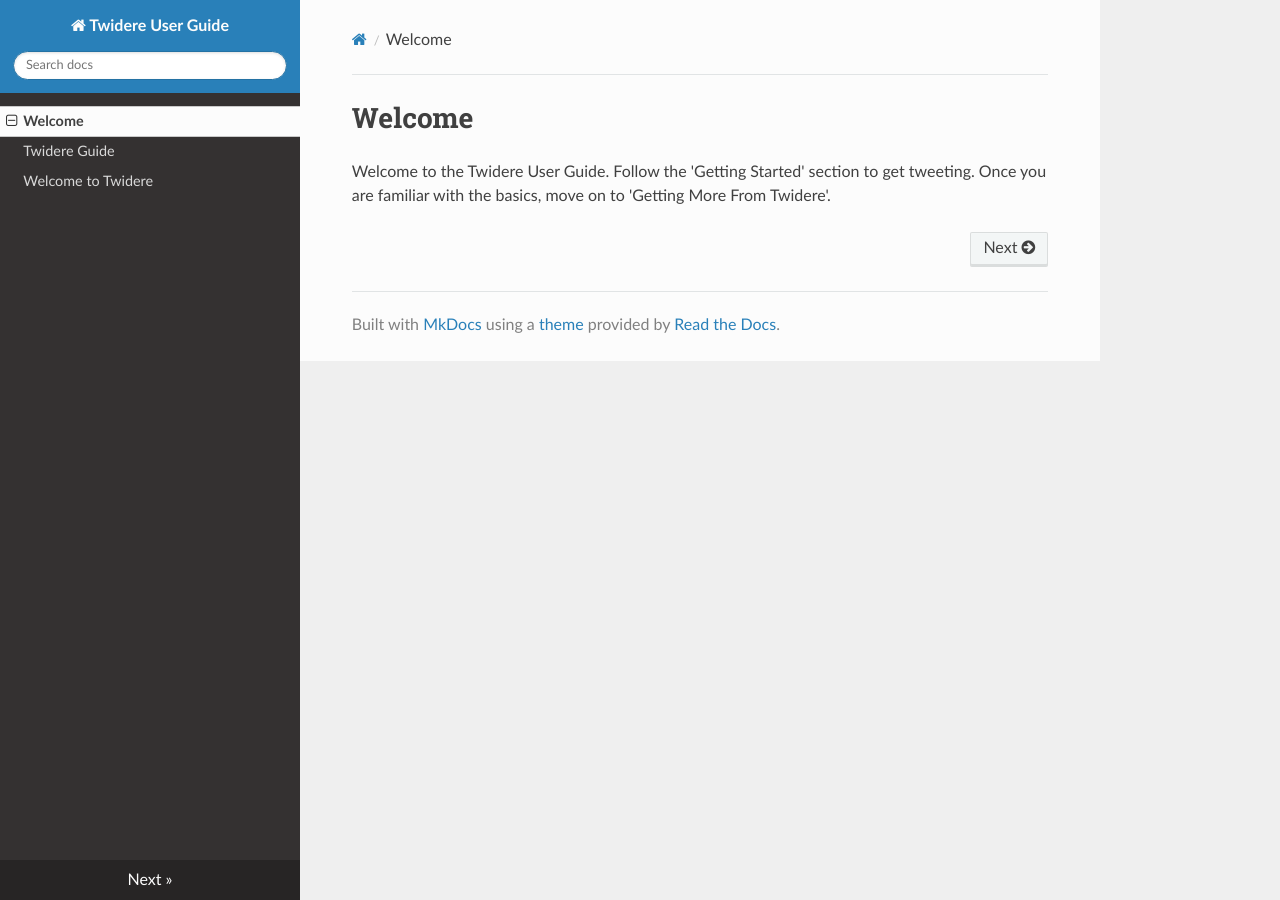
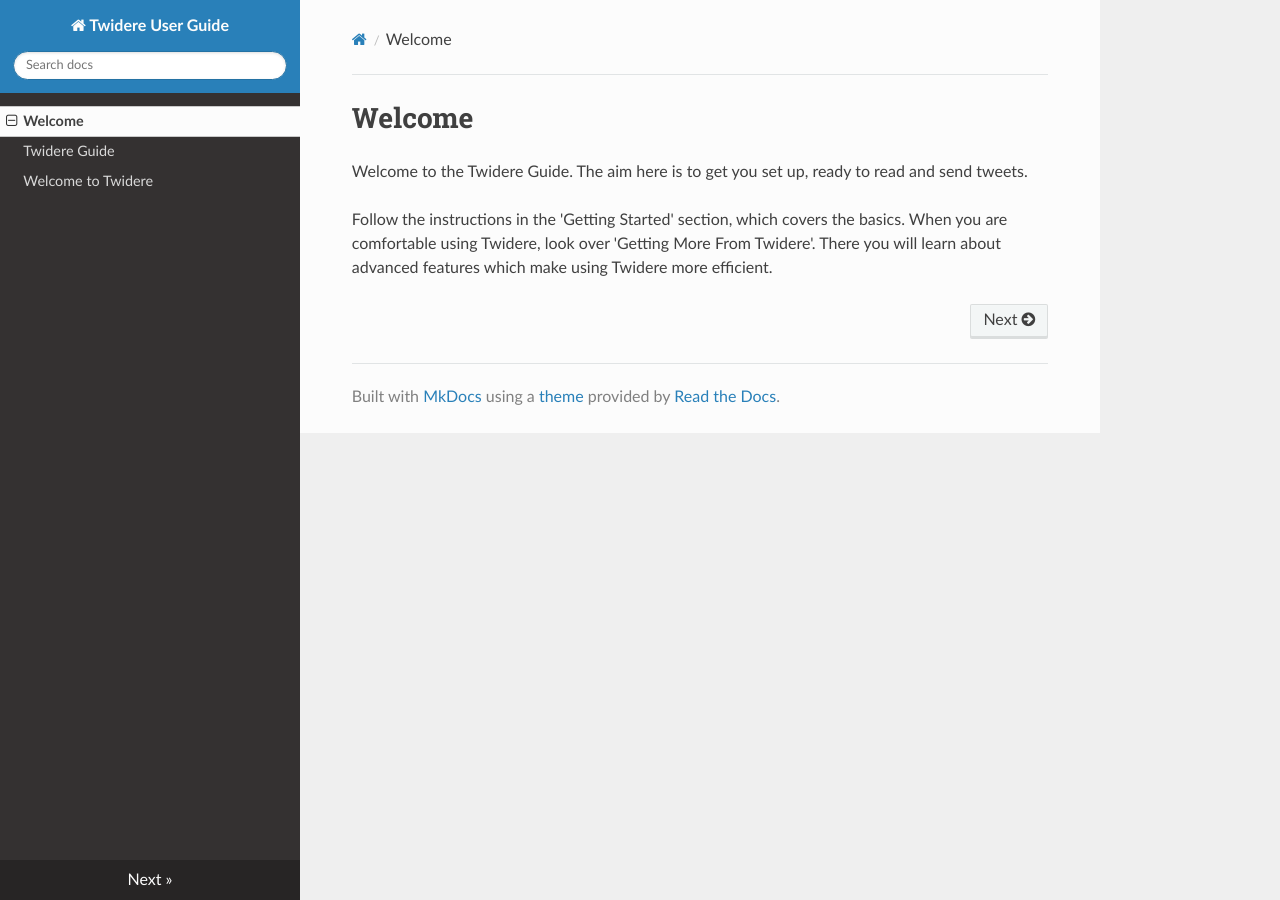
Before and after one commit to phayz/twidere_user_guide, an MkDocs documentation site: the page built from docs/index.md, in a window 1280 px wide. Built offline with MkDocs 1.6.1, drawn with Linux system fonts in a browser that asks for light colours; nearby versions of some CDN libraries.

```diff
--- a/docs/index.md
+++ b/docs/index.md
@@ -1,4 +1,9 @@
 # Welcome
 
-Welcome to the Twidere User Guide. Follow the 'Getting Started' section to get tweeting. Once you are
-familiar with the basics, move on to 'Getting More From Twidere'.
+Welcome to the Twidere Guide. The aim here is to get you set up, ready to
+read and send tweets.
+
+Follow the instructions in the 'Getting Started' section, which covers the
+basics. When you are comfortable using Twidere, look over 'Getting More
+From Twidere'. There you will learn about advanced features which make
+using Twidere more efficient.
```
Also changed, not shown: docs/getting_started.md (+8 -5 lines).
